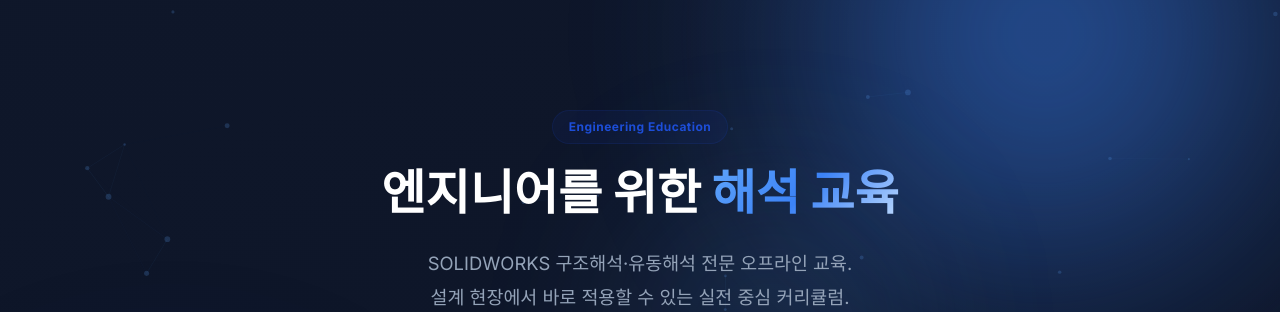
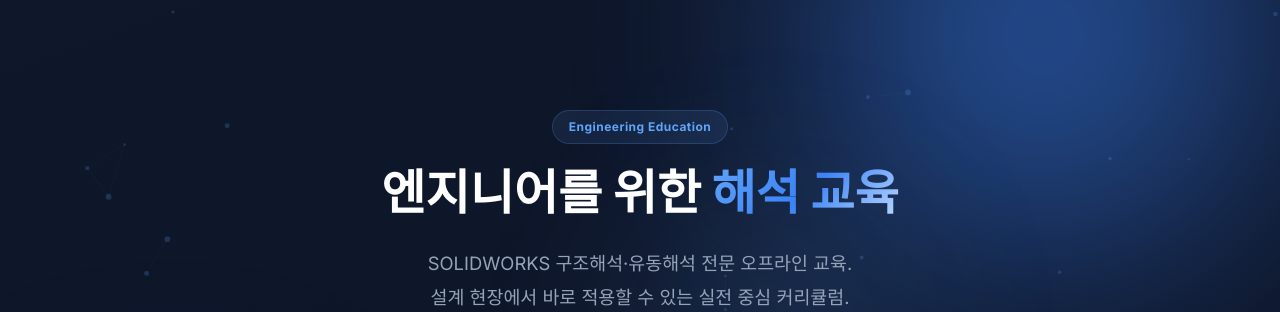
Before and after one commit to VerusLab-KR/Homepage, a Jekyll site: the page built from education/index.html, in a window 1280 px wide. Shown: the part 143-455 px from the top of the page. Built offline with Jekyll 4.4.1, drawn with Linux system fonts in a browser that asks for light colours.

Commit message:
Fix hero badge color on education page to match other pages
Co-Authored-By: Claude Sonnet 4.6 <noreply@anthropic.com>

```diff
--- a/education/index.html
+++ b/education/index.html
@@ -45,6 +45,7 @@ h2{font-size:clamp(1.6rem,3vw,2.4rem);font-weight:700;line-height:1.2;margin-bot
 .subtitle{font-size:clamp(1rem,1.8vw,1.1rem);color:var(--slate-5);max-width:700px;margin:0 auto 56px;line-height:1.8}
 .badge{display:inline-block;padding:6px 16px;border-radius:20px;font-size:.75rem;font-weight:700;letter-spacing:.04em;margin-bottom:20px}
 .badge-blue{background:rgba(29,78,216,.07);color:var(--blue);border:1px solid rgba(29,78,216,.12)}
+.hero .badge-blue{background:rgba(96,165,250,.1);color:var(--blue-400);border-color:rgba(96,165,250,.2)}
 .badge-amber{background:rgba(245,158,11,.1);color:var(--amber);border:1px solid rgba(245,158,11,.2)}
 
 /* Animations */
```
